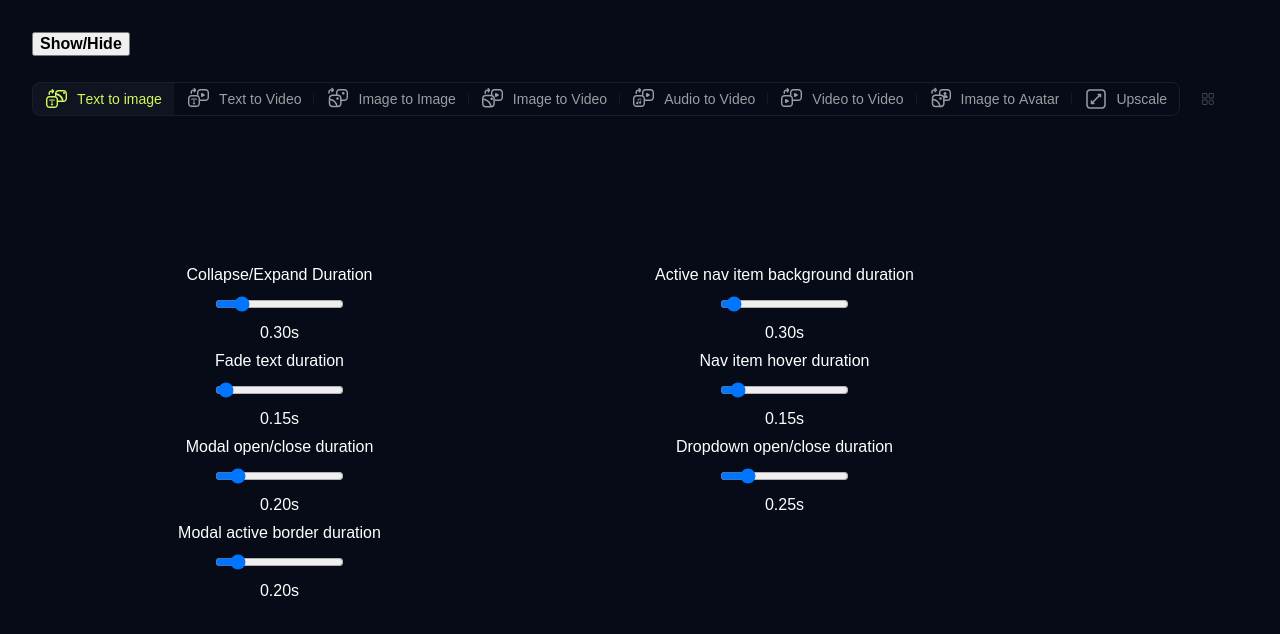
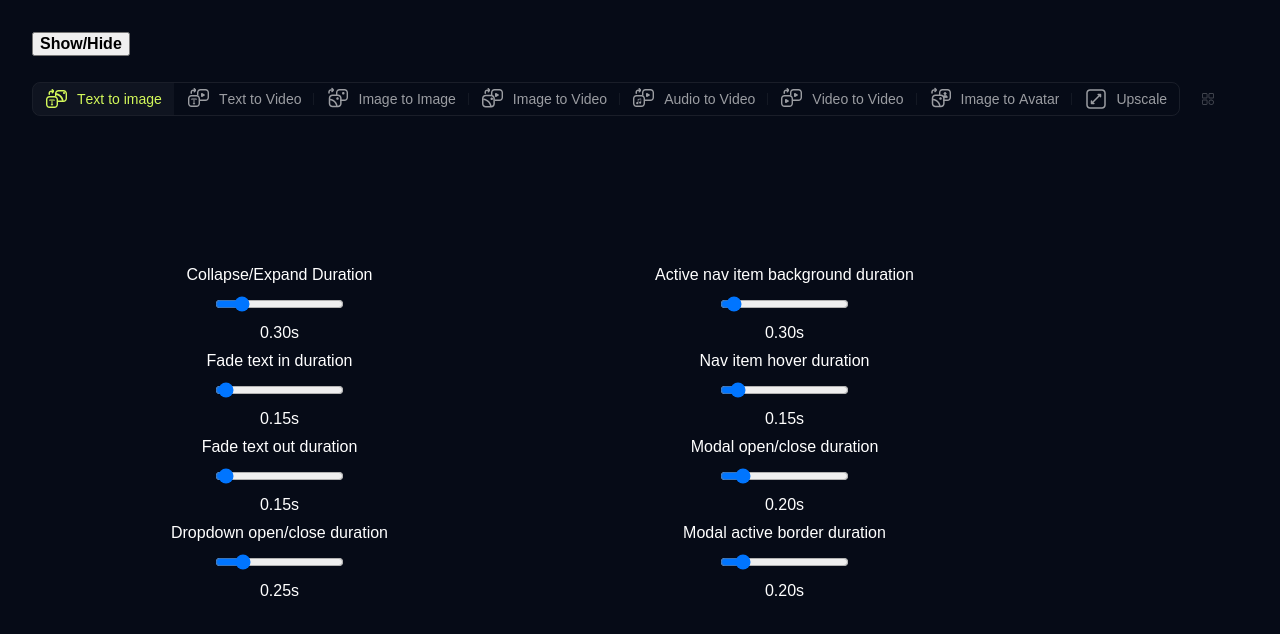
Before and after one commit to Developer27/test-nav, a React (Vite) app: page / in a window 1280 px wide. Shown: the top 634 px of the page. Built offline with nearby package versions, Linux system fonts and the light colour scheme; a web font is replaced by a local one.

Commit message:
add text control fade out duratiion

```diff
--- a/src/App.jsx
+++ b/src/App.jsx
@@ -16,6 +16,10 @@ function App() {
   const fadeDurationMin = 0.12;
   const fadeDurationMax = 1.2;
   const fadeDurationStep = 0.01;
+  const [fadeOutDuration, setFadeOutDuration] = useState(0.15);
+  const fadeOutDurationMin = 0.12;
+  const fadeOutDurationMax = 1.2;
+  const fadeOutDurationStep = 0.01;
   const [hoverDuration, setHoverDuration] = useState(0.15);
   const hoverDurationMin = 0.05;
   const hoverDurationMax = 1.2;
@@ -40,6 +44,7 @@ function App() {
         duration={duration}
         activeBackgroundDuration={activeBackgroundDuration}
         fadeDuration={fadeDuration}
+        fadeOutDuration={fadeOutDuration}
         hoverDuration={hoverDuration}
         modalDuration={modalDuration}
         dropdownDuration={dropdownDuration}
@@ -62,6 +67,11 @@ function App() {
           fadeMin={fadeDurationMin}
           fadeMax={fadeDurationMax}
           fadeStep={fadeDurationStep}
+          fadeOutDuration={fadeOutDuration}
+          setFadeOutDuration={setFadeOutDuration}
+          fadeOutMin={fadeOutDurationMin}
+          fadeOutMax={fadeOutDurationMax}
+          fadeOutStep={fadeOutDurationStep}
           hoverDuration={hoverDuration}
           setHoverDuration={setHoverDuration}
           hoverMin={hoverDurationMin}
--- a/src/components/Ui/controls/Controls.jsx
+++ b/src/components/Ui/controls/Controls.jsx
@@ -16,6 +16,11 @@ const Controls = ({
   fadeMin = 0.12,
   fadeMax = 1.2,
   fadeStep = 0.01,
+  fadeOutDuration,
+  setFadeOutDuration,
+  fadeOutMin = 0.12,
+  fadeOutMax = 1.2,
+  fadeOutStep = 0.01,
   hoverDuration,
   setHoverDuration,
   hoverMin = 0.05,
@@ -51,6 +56,10 @@ const Controls = ({
   const normalizedFadeDuration = Math.min(
     Math.max(Number(fadeDuration) || fadeMin, fadeMin),
     fadeMax,
+  );
+  const normalizedFadeOutDuration = Math.min(
+    Math.max(Number(fadeOutDuration) || fadeOutMin, fadeOutMin),
+    fadeOutMax,
   );
   const normalizedHoverDuration = Math.min(
     Math.max(Number(hoverDuration) || hoverMin, hoverMin),
@@ -96,7 +105,7 @@ const Controls = ({
         <p>{normalizedActiveBackgroundDuration.toFixed(2)}s</p>
       </label>
       <label className={styles.controlLabel}>
-        <span>Fade text duration</span>
+        <span>Fade text in duration</span>
         <input
           type="range"
           min={fadeMin}
@@ -107,6 +116,7 @@ const Controls = ({
         />
         <p>{normalizedFadeDuration.toFixed(2)}s</p>
       </label>
+
       <label className={styles.controlLabel}>
         <span>Nav item hover duration</span>
         <input
@@ -118,6 +128,18 @@ const Controls = ({
           onChange={(e) => setHoverDuration(Number(e.target.value))}
         />
         <p>{normalizedHoverDuration.toFixed(2)}s</p>
+      </label>
+      <label className={styles.controlLabel}>
+        <span>Fade text out duration</span>
+        <input
+          type="range"
+          min={fadeOutMin}
+          max={fadeOutMax}
+          step={fadeOutStep}
+          value={normalizedFadeOutDuration}
+          onChange={(e) => setFadeOutDuration(Number(e.target.value))}
+        />
+        <p>{normalizedFadeOutDuration.toFixed(2)}s</p>
       </label>
       <label className={styles.controlLabel}>
         <span>Modal open/close duration</span>
--- a/src/components/Ui/fadeText/FadeText.jsx
+++ b/src/components/Ui/fadeText/FadeText.jsx
@@ -1,23 +1,36 @@
 import styles from "./FadeText.module.css";
 import { motion, AnimatePresence } from "framer-motion";
 
-const FadeText = ({ text, show, duration = 0.15, className = "" }) => {
-  const normalizedDuration = Math.min(
-    Math.max(Number(duration) || 0.15, 0.05),
+const FadeText = ({
+  text,
+  show,
+  duration = 0.15,
+  enterDuration,
+  exitDuration,
+  className = "",
+}) => {
+  const fallbackDuration = Math.min(Math.max(Number(duration) || 0.15, 0.05), 3);
+  const normalizedEnterDuration = Math.min(
+    Math.max(Number(enterDuration) || fallbackDuration, 0.05),
     3,
   );
-  const durationScale = normalizedDuration / 0.38;
+  const normalizedExitDuration = Math.min(
+    Math.max(Number(exitDuration) || fallbackDuration, 0.05),
+    3,
+  );
+  const enterDurationScale = normalizedEnterDuration / 0.38;
+  const exitDurationScale = normalizedExitDuration / 0.38;
   const container = {
     hidden: {},
     show: {
       transition: {
-        staggerChildren: 0.03 * durationScale,
+        staggerChildren: 0.03 * enterDurationScale,
         staggerDirection: 1,
       },
     },
     exit: {
       transition: {
-        staggerChildren: 0.02 * durationScale,
+        staggerChildren: 0.02 * exitDurationScale,
         staggerDirection: -1,
       },
     },
@@ -29,13 +42,13 @@ const FadeText = ({ text, show, duration = 0.15, className = "" }) => {
       opacity: 1,
       x: 0,
       filter: "blur(0px)",
-      transition: { duration: 0.2 * durationScale },
+      transition: { duration: 0.2 * enterDurationScale },
     },
     exit: {
       opacity: 0,
       x: 8,
       filter: "blur(4px)",
-      transition: { duration: 0.16 * durationScale },
+      transition: { duration: 0.16 * exitDurationScale },
     },
   };
 
@@ -51,7 +64,11 @@ const FadeText = ({ text, show, duration = 0.15, className = "" }) => {
           className={`${styles.fadeText} ${className}`}
         >
           {text.split("").map((char, i) => (
-            <motion.span key={i} variants={letter} className={styles.fadeTextChar}>
+            <motion.span
+              key={i}
+              variants={letter}
+              className={styles.fadeTextChar}
+            >
               {char}
             </motion.span>
           ))}
--- a/src/components/layout/navbar/Navbar.jsx
+++ b/src/components/layout/navbar/Navbar.jsx
@@ -26,6 +26,7 @@ const Navbar = ({
   duration = DEFAULT_LAYOUT_DURATION,
   activeBackgroundDuration = 0.3,
   fadeDuration = DEFAULT_LAYOUT_DURATION,
+  fadeOutDuration = DEFAULT_LAYOUT_DURATION,
   hoverDuration = 0.15,
   modalDuration = 0.2,
   dropdownDuration = 0.25,
@@ -157,6 +158,7 @@ const Navbar = ({
       duration={normalizedDuration}
       activeBackgroundDuration={activeBackgroundDuration}
       fadeDuration={fadeDuration}
+      fadeOutDuration={fadeOutDuration}
       hoverDuration={hoverDuration}
       layoutTransition={navbarLayoutTransition}
     />
--- a/src/components/layout/navbar/navItemSegment/NavItemSegment.jsx
+++ b/src/components/layout/navbar/navItemSegment/NavItemSegment.jsx
@@ -23,6 +23,7 @@ const NavItemSegment = ({
   duration,
   activeBackgroundDuration,
   fadeDuration,
+  fadeOutDuration,
   hoverDuration,
   layoutTransition,
 }) => {
@@ -51,6 +52,7 @@ const NavItemSegment = ({
         duration={duration}
         activeBackgroundDuration={activeBackgroundDuration}
         fadeDuration={fadeDuration}
+        fadeOutDuration={fadeOutDuration}
         hoverDuration={hoverDuration}
       />
       {hasDividerSlot && <Divider hidden={!isDividerVisible} />}
--- a/src/components/layout/navbar/navitem/NavItem.jsx
+++ b/src/components/layout/navbar/navitem/NavItem.jsx
@@ -23,6 +23,7 @@ const NavItem = forwardRef(function NavItem(
     duration = 0.3,
     activeBackgroundDuration = 0.3,
     fadeDuration = 0.15,
+    fadeOutDuration = 0.15,
     hoverDuration = 0.15,
   },
   ref,
@@ -34,6 +35,10 @@ const NavItem = forwardRef(function NavItem(
   const durationScale = normalizedDuration / 0.38;
   const normalizedFadeDuration = Math.min(
     Math.max(Number(fadeDuration) || 0.15, 0.05),
+    3,
+  );
+  const normalizedFadeOutDuration = Math.min(
+    Math.max(Number(fadeOutDuration) || 0.15, 0.05),
     3,
   );
   const normalizedActiveBackgroundDuration = Math.min(
@@ -149,7 +154,8 @@ const NavItem = forwardRef(function NavItem(
           <FadeText
             text={title}
             show={!collapseTitle}
-            duration={normalizedFadeDuration}
+            enterDuration={normalizedFadeDuration}
+            exitDuration={normalizedFadeOutDuration}
             className={`${styles.title} ${isActive ? styles.activeTitle : ""} ${isForDisplayOnly ? styles.displayOnlyTitle : ""}`}
           />
         ) : (
```
